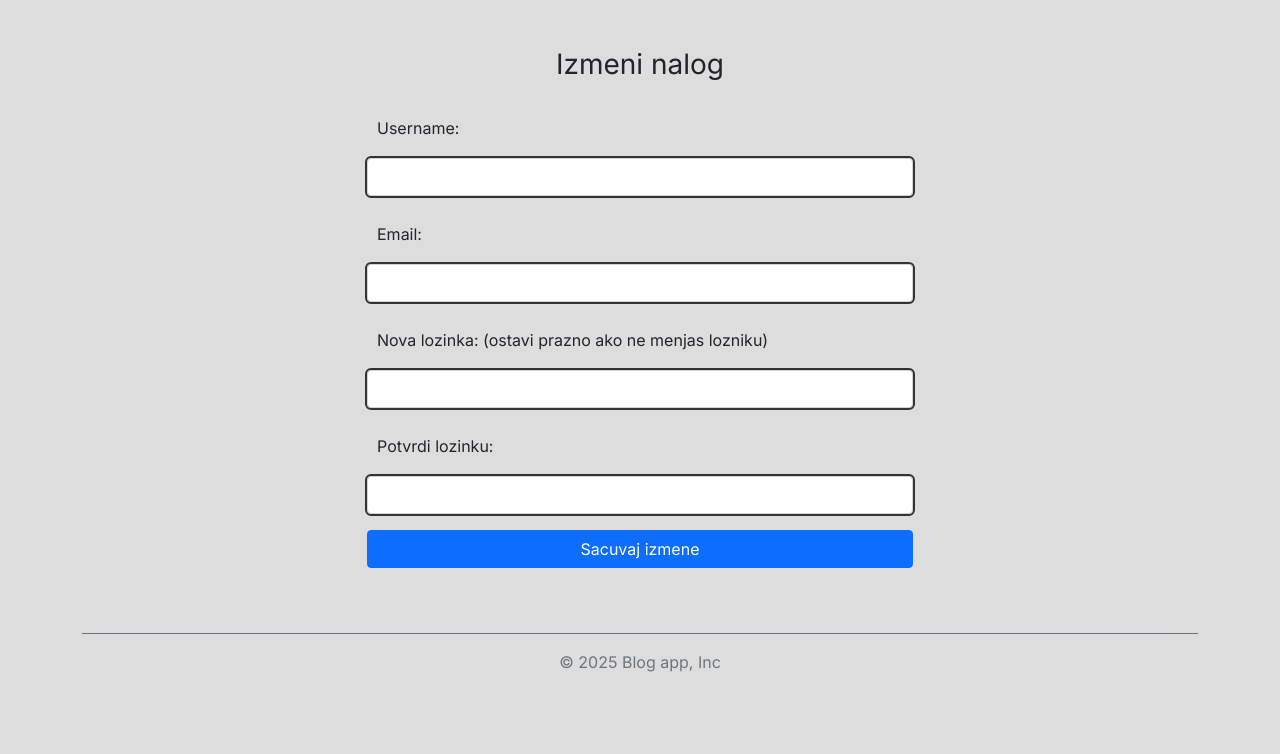
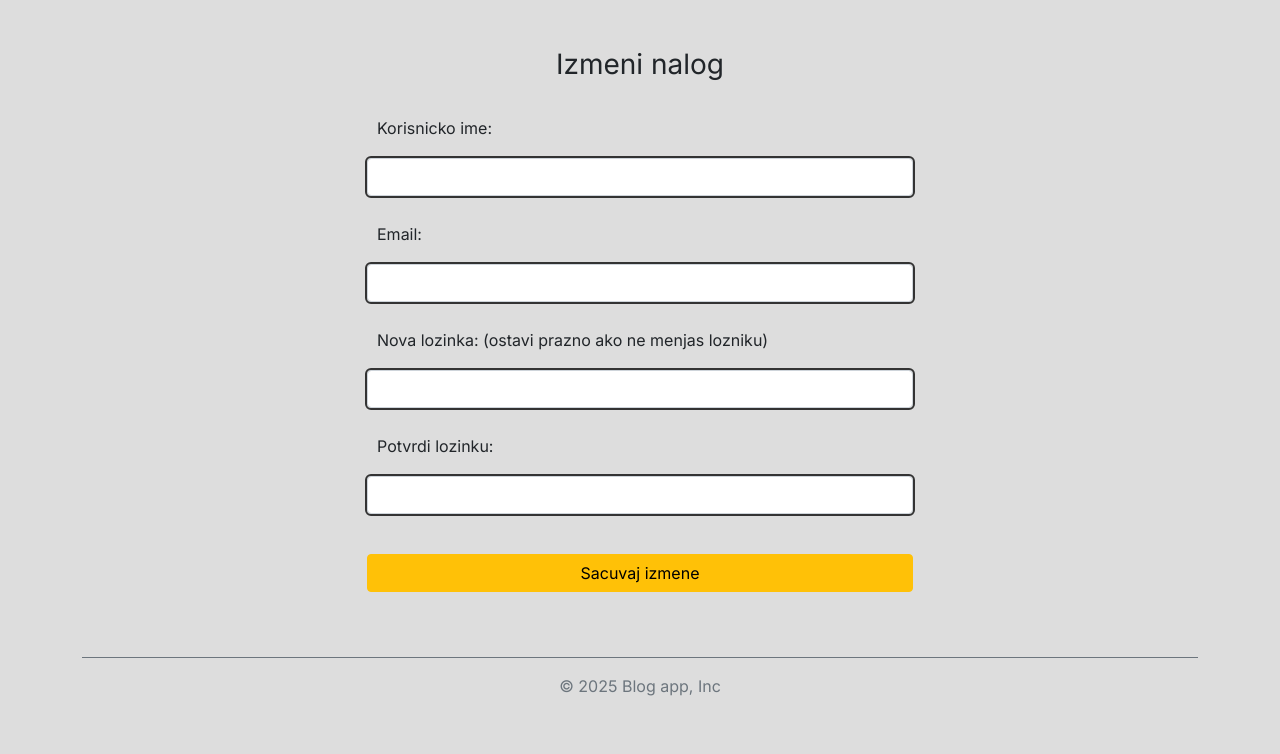
Before and after one commit to filipjt88/blog_app, a PHP site: page /change_account in a window 1280 px wide. Shown: the part 80-834 px from the top of the page. Before the commit the page ends 752 px from the top, so only its background shows below. Run offline with PHP 8.4, Linux system fonts and the light colour scheme; the visitor is signed in with stand-in values (Sample User, id 1); tables that the repository leaves empty or names only in its code hold one stand-in row (values such as "Sample post").

Commit message:
update account

```diff
--- a/change_account.php
+++ b/change_account.php
@@ -16,15 +16,15 @@
 
 // Ucitaj trenutne podatke korisnika
 $stmt = $pdo->prepare("SELECT username, email FROM users WHERE id = ?");
-$stmt->execute([$_SESSION['user_id']]);
+$stmt->execute([$user_id]);
 $user = $stmt->fetch(PDO::FETCH_ASSOC);
 
 
 if($_SERVER['REQUEST_METHOD'] === "POST") {
-    $new_username = trim($_POST['username']);
-    $new_email    = trim($_POST['email']);
-    $new_password = $_POST['confirm_password'];
-    $confirm_password = $_POST['confirm_password'];
+    $new_username = trim($_POST['username'] ?? '');
+    $new_email    = trim($_POST['email'] ?? '');
+    $new_password = $_POST['confirm_password'] ?? '';
+    $confirm_password = $_POST['confirm_password'] ?? '';
 
     // Validacija
     if(empty($new_username) || empty($new_email)) {
@@ -35,25 +35,30 @@
         $errors[] = "Email adresa nije validna!";
     }
 
+    $updatePassword = false;
+
     if(!empty($new_password)) {
         if(strlen($new_password) < 6) {
             $errors[] = 'Password mora imati minimum 6 karaktera!';
         } elseif ($new_password !== $confirm_password) {
             $errors[] = 'Passwordi se ne poklapaju!';
+        } else {
+            $updatePassword = true;
         }
     }
 
     if(empty($errors)) {
-        if(!empty($new_password)) {
+        if($updatePassword) {
             $hashPassword = password_hash($new_password, PASSWORD_DEFAULT);
             $stmt = $pdo->prepare("UPDATE users SET username = ?, email = ?, password = ? WHERE id = ?");
-            $stmt->execute([$new_password, $new_email, $hashPassword, $user_id]);
+            $stmt->execute([$new_username, $new_email, $hashPassword, $user_id]);
         } else {
             $stmt = $pdo->prepare("UPDATE users SET username = ?, email = ?, WHERE id = ?");
             $stmt->execute([$new_username, $new_email, $user_id]);
         }
         $_SESSION['username'] = $new_username; // Osvezi sesiju
         $success = 'Podaci su uspesno azurirani!';
+        header("Location: index.php");
 
         // Ponovo ucitaj azurirane podatke
         $stmt = $pdo->prepare("SELECT username, email FROM users WHERE id = ?");
--- a/views/change_account.view.php
+++ b/views/change_account.view.php
@@ -25,7 +25,7 @@
 
                 <form method="POST" class="mt-4">
                     <div class="mb-3">
-                        <label for="username" class="form-label">Username:</label>
+                        <label for="username" class="form-label">Korisnicko ime:</label>
                         <input type="text" name="username" id="username" class="form-control" value ="<?= htmlspecialchars($_POST['username'] ?? $user['username'] ?? '') ?>" required>
                     </div>
                     <div class="mb-3">
@@ -40,7 +40,7 @@
                         <label for="confirm_password" class="form-label">Potvrdi lozinku:</label>
                         <input type="password" id="confirm_password" name="confirm_password" class="form-control">
                     </div>
-                    <button type="submit" class="btn btn-primary w-100">Sacuvaj izmene</button>
+                    <button type="submit" class="btn btn-warning w-100 mt-4">Sacuvaj izmene</button>
                 </form>
         </div>
     </div>
```
